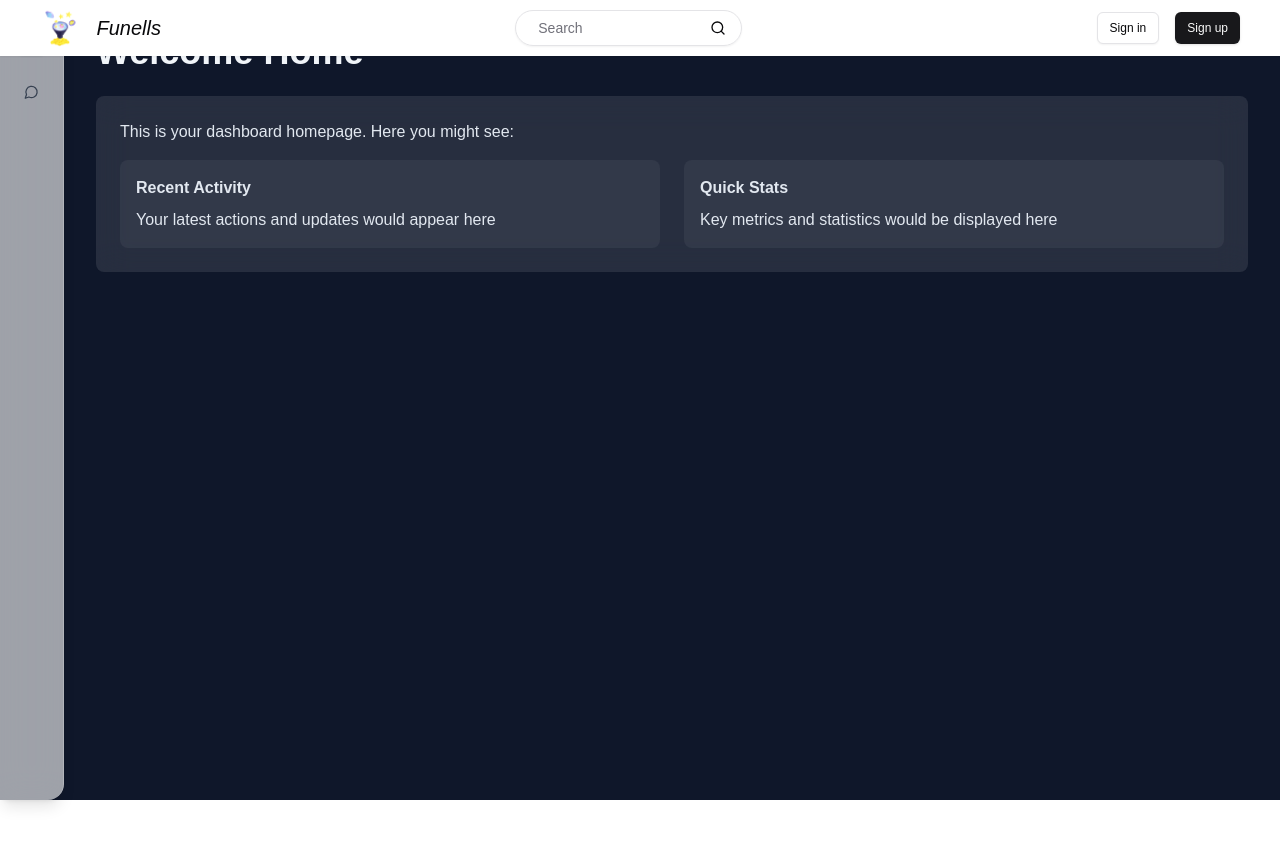
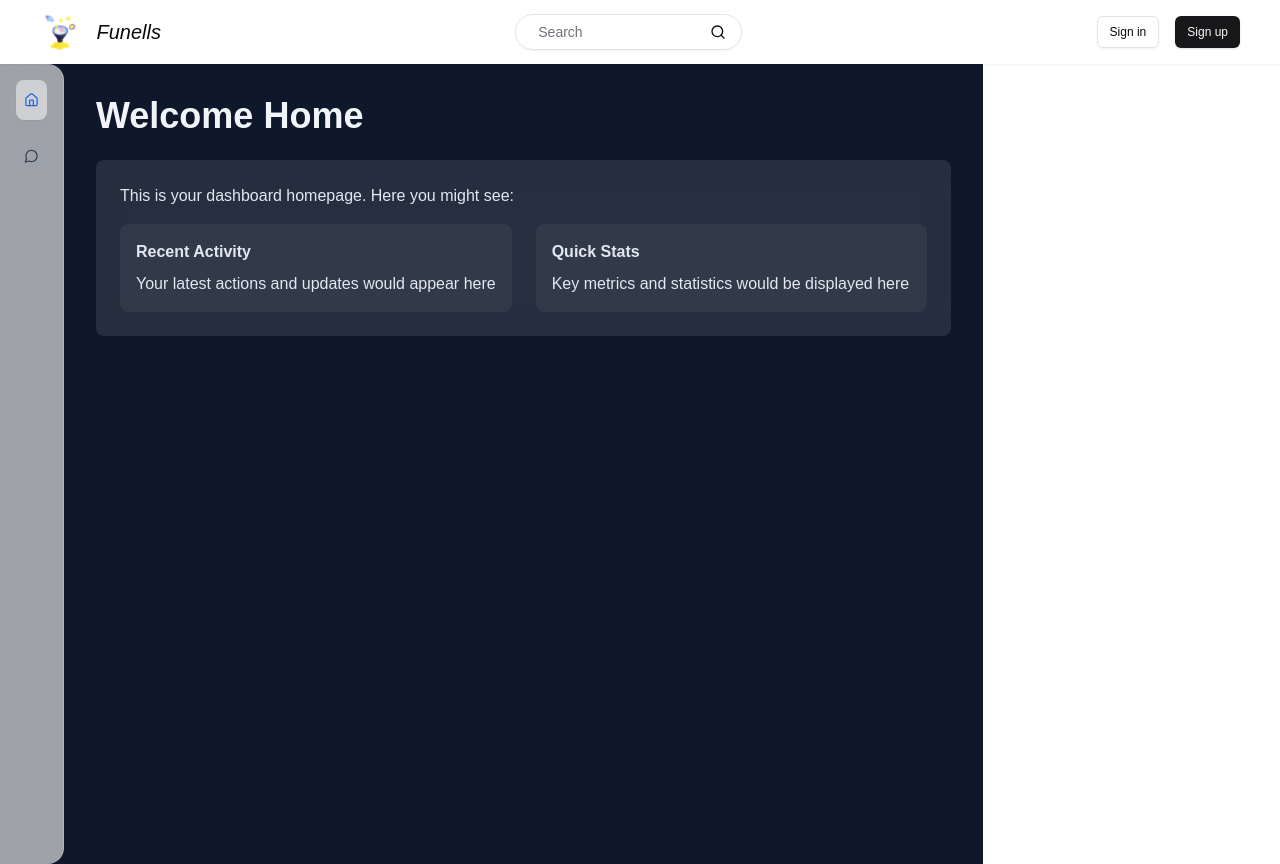
Before and after one commit to DammyOG/hoyahacks, a Next.js app in the folder frontend/: page / in a window 1280 px wide. Before the commit the page ends 800 px from the top, so only its background shows below. Built offline with nearby package versions, Linux system fonts and the light colour scheme.

Commit message:
bug fixes and improvements

```diff
--- a/frontend/src/app/layout.tsx
+++ b/frontend/src/app/layout.tsx
@@ -26,10 +26,12 @@ export default function RootLayout({
     return (
         <html lang="en">
             <body
-                className={`${geistSans.variable} ${geistMono.variable} antialiased`}
+                className={`${geistSans.variable} ${geistMono.variable} antialiased flex`}
             >
                 <TopNavbar />
-                {children}
+                <section className="mt-16">
+                    {children}
+                </section>
             </body>
         </html>
     );
--- a/frontend/src/app/page.tsx
+++ b/frontend/src/app/page.tsx
@@ -1,86 +1,10 @@
-"use client";
+import React from 'react'
+import Home from './home/page'
 
-import React from "react";
-import { usePathname } from "next/navigation";
-import Sidebar from "../components/ui/sidebar";
-
-
-export default function Home() {
-  // usePathname lets us know which route is currently active
-  const pathname = usePathname();
-
-
-  // Function to render the appropriate content based on the current path
-  const renderContent = () => {
-    switch (pathname) {
-      case '/':
-        return <HomeContent />;
-      case '/discussions':
-        return <DiscussionsContent />;
-      default:
-        return <HomeContent />;
-    }
-  };
-  return (
-    <div className="min-h-screen bg-slate-900">
-    <Sidebar />
-    {/* Main content area - notice the margin-left matches sidebar width */}
-    <main className="ml-16 transition-all duration-300">
-      {renderContent()}
-    </main>
-  </div>
-  );
+const page = () => {
+    return (
+        <Home />
+    )
 }
 
-
-
-// components/HomeContent.tsx
-const HomeContent = () => {
-  return (
-    <div className="p-8">
-      <h1 className="text-4xl font-bold text-slate-100 mb-6">Welcome Home</h1>
-      <div className="bg-white/10 backdrop-blur-lg rounded-lg p-6 text-slate-200">
-        <p className="mb-4">This is your dashboard homepage. Here you might see:</p>
-        <div className="grid grid-cols-1 md:grid-cols-2 gap-6">
-          {/* Example content cards */}
-          <div className="bg-white/5 p-4 rounded-lg">
-            <h3 className="font-semibold mb-2">Recent Activity</h3>
-            <p>Your latest actions and updates would appear here</p>
-          </div>
-          <div className="bg-white/5 p-4 rounded-lg">
-            <h3 className="font-semibold mb-2">Quick Stats</h3>
-            <p>Key metrics and statistics would be displayed here</p>
-          </div>
-        </div>
-      </div>
-    </div>
-  );
-};
-
-
-
-// components/DiscussionsContent.tsx
-const DiscussionsContent = () => {
-  return (
-    <div className="p-8">
-      <h1 className="text-4xl font-bold text-slate-100 mb-6">Discussions</h1>
-      <div className="bg-white/10 backdrop-blur-lg rounded-lg p-6 text-slate-200">
-        <div className="space-y-4">
-          {/* Example discussion threads */}
-          {[1, 2, 3].map((i) => (
-            <div key={i} className="bg-white/5 p-4 rounded-lg">
-              <h3 className="font-semibold mb-2">Discussion Thread {i}</h3>
-              <p className="text-sm text-slate-300">
-                This is an example discussion topic. In a real application,
-                this would show actual discussion content.
-              </p>
-              <div className="mt-3 text-xs text-slate-400">
-                Last reply: 2 hours ago • 5 participants
-              </div>
-            </div>
-          ))}
-        </div>
-      </div>
-    </div>
-  );
-};
+export default page
--- a/frontend/src/components/topNavbar.tsx
+++ b/frontend/src/components/topNavbar.tsx
@@ -7,9 +7,9 @@ import Image from "next/image"
 
 export default function TopNavbar() {
     return (
-        <nav className="fixed inset-x-0 top-0 z-50 bg-white shadow-sm dark:bg-gray-950/90 ">
+        <nav className="fixed inset-x-0 top-0 z-50 h-16 bg-white shadow-sm dark:bg-gray-950/90 ">
             <div className="w-full mx-auto px-10">
-                <div className="flex justify-between h-14 items">
+                <div className="flex justify-between h-16 items">
                     <div className="flex gap-4">
                         <Link href="#" className="flex items-center" prefetch={false}>
                             <img src="/images/icon.png" alt="icon" className="h-10 w-auto" />
--- a/frontend/src/components/ui/sidebar.tsx
+++ b/frontend/src/components/ui/sidebar.tsx
@@ -38,7 +38,7 @@ const Sidebar = () => {
     return (
         // Fixed wrapper to define the sidebar's space
         <div
-      className="fixed left-0 bottom-0 h-screen z-40"
+            className="fixed h-screen z-40"
             style={{ width: isExpanded ? '16rem' : '4rem' }}
         >
             {/* Sidebar with contained glass effect */}
```
Lines whose indentation alone changed are shown as unchanged.
